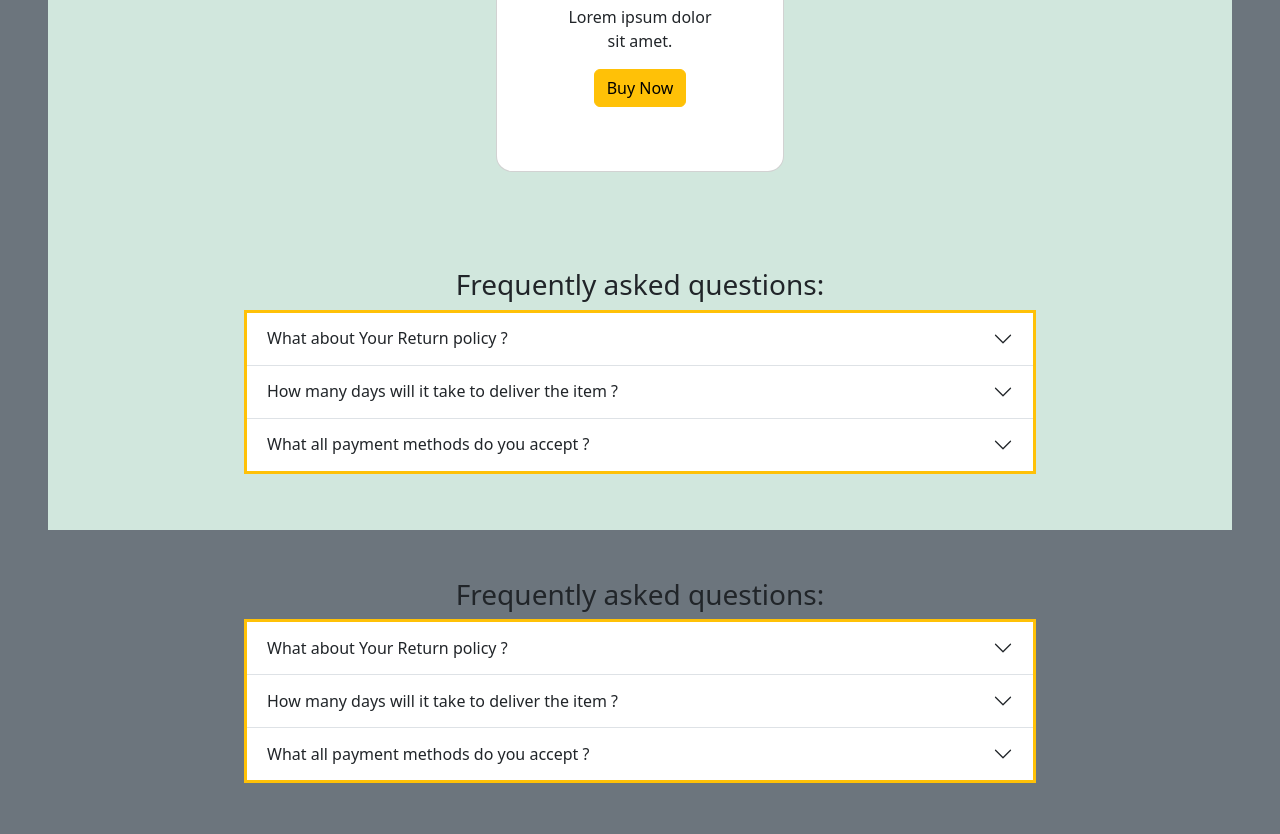
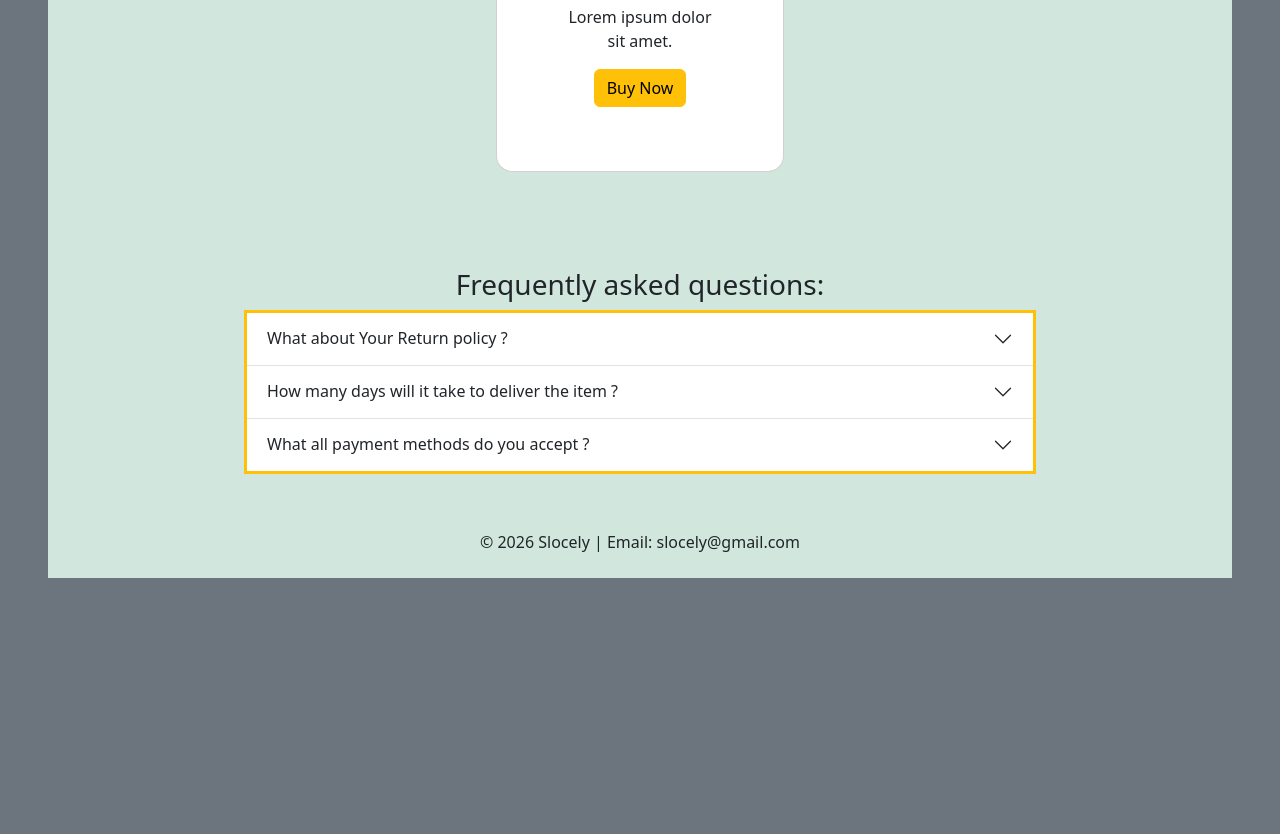
Before and after one commit to musradabdulkadir/FirstBootstrapWebsite, a plain HTML site: page index.html in a window 1280 px wide. Shown: the part 2057-2891 px from the top of the page. After the commit the page ends 2683 px from the top, so only its background shows below. Drawn offline with nearby package versions, Linux system fonts and the light colour scheme.

Commit message:
Update index.html

```diff
--- a/index.html
+++ b/index.html
@@ -263,49 +263,11 @@
       </div>
     </section>
   </main>
+  <footer class="bg-success-subtle pb-2 text-center">
+    <article>
+      <p>&copy; 2026 Slocely | Email: slocely@gmail.com</p>
+    </article>
+  </footer>
+</body>
 
-  <!-- accordion  -->
-  <section class="p-5 w-75 mx-auto text-center ">
-    <h3>Frequently asked questions:</h3>
-    <div class="accordion accordion-flush border border-3 border-warning" id="accordionFlushExample">
-      <div class="accordion-item">
-        <h2 class="accordion-header">
-          <button class="accordion-button collapsed" type="button" data-bs-toggle="collapse"
-            data-bs-target="#flush-collapseOne" aria-expanded="false" aria-controls="flush-collapseOne">
-            What about Your Return policy ?
-          </button>
-        </h2>
-        <div id="flush-collapseOne" class="accordion-collapse collapse" data-bs-parent="#accordionFlushExample">
-          <div class="accordion-body">Lorem ipsum dolor sit amet consectetur, adipisicing elit. In unde, qui, dolores
-            quasi illo quis hic sequi amet perferendis voluptatibus, impedit quidem! Eius nostrum porro eveniet alias
-            consequuntur numquam veniam?</div>
-        </div>
-      </div>
-      <div class="accordion-item">
-        <h2 class="accordion-header">
-          <button class="accordion-button collapsed" type="button" data-bs-toggle="collapse"
-            data-bs-target="#flush-collapseTwo" aria-expanded="false" aria-controls="flush-collapseTwo">
-            How many days will it take to deliver the item ?
-          </button>
-        </h2>
-        <div id="flush-collapseTwo" class="accordion-collapse collapse" data-bs-parent="#accordionFlushExample">
-          <div class="accordion-body">Lorem ipsum dolor sit amet consectetur, adipisicing elit. In unde, qui, dolores
-            quasi illo quis hic sequi amet perferendis voluptatibus, impedit quidem! Eius nostrum porro eveniet alias
-            consequuntur numquam veniam?</div>
-        </div>
-      </div>
-      <div class="accordion-item">
-        <h2 class="accordion-header">
-          <button class="accordion-button collapsed" type="button" data-bs-toggle="collapse"
-            data-bs-target="#flush-collapseThree" aria-expanded="false" aria-controls="flush-collapseThree">
-            What all payment methods do you accept ?
-          </button>
-        </h2>
-        <div id="flush-collapseThree" class="accordion-collapse collapse" data-bs-parent="#accordionFlushExample">
-          <div class="accordion-body">Lorem ipsum dolor sit amet consectetur, adipisicing elit. In unde, qui, dolores
-            quasi illo quis hic sequi amet perferendis voluptatibus, impedit quidem! Eius nostrum porro eveniet alias
-            consequuntur numquam veniam?.</div>
-        </div>
-      </div>
-    </div>
-  </section>
+</html>
```
